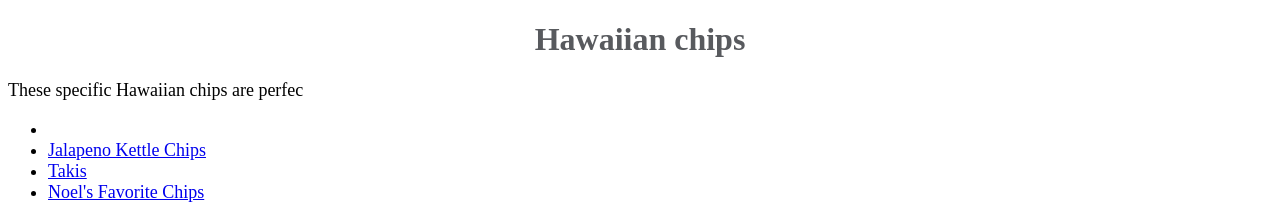
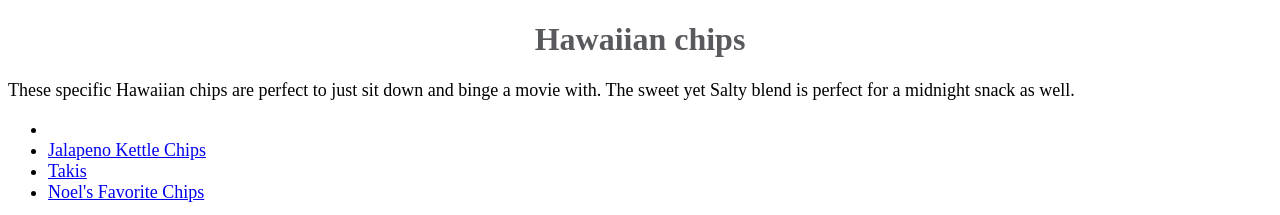
Before and after one commit to Noel415/noel415.github.io, a plain HTML site: page Hawaiianchips.html in a window 1280 px wide. Shown: the top 215 px of the page. Drawn offline with Linux system fonts and the light colour scheme.

Commit message:
Update Hawaiianchips.html

```diff
--- a/Hawaiianchips.html
+++ b/Hawaiianchips.html
@@ -6,7 +6,7 @@
 </head>
 <body>
 <h1>Hawaiian chips</h1>
-<p>These specific Hawaiian chips are perfec  </p>
+<p>These specific Hawaiian chips are perfect to just sit down and binge a movie with. The sweet yet Salty blend is perfect for a midnight snack as well. </p>
 <ul>
 	<li><a href="Doritos.html"</a></li>
 	<li><a href="Jalapenokettlechips.html">Jalapeno Kettle Chips</a></li>
```
